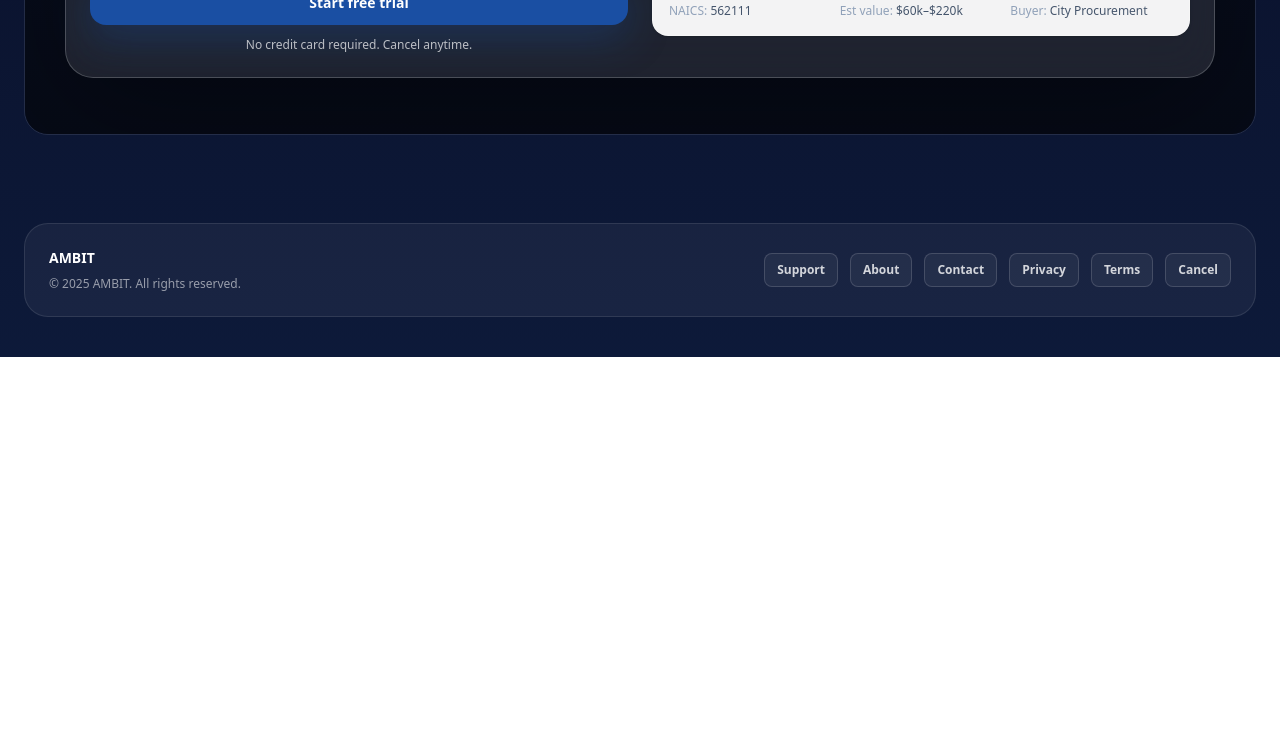
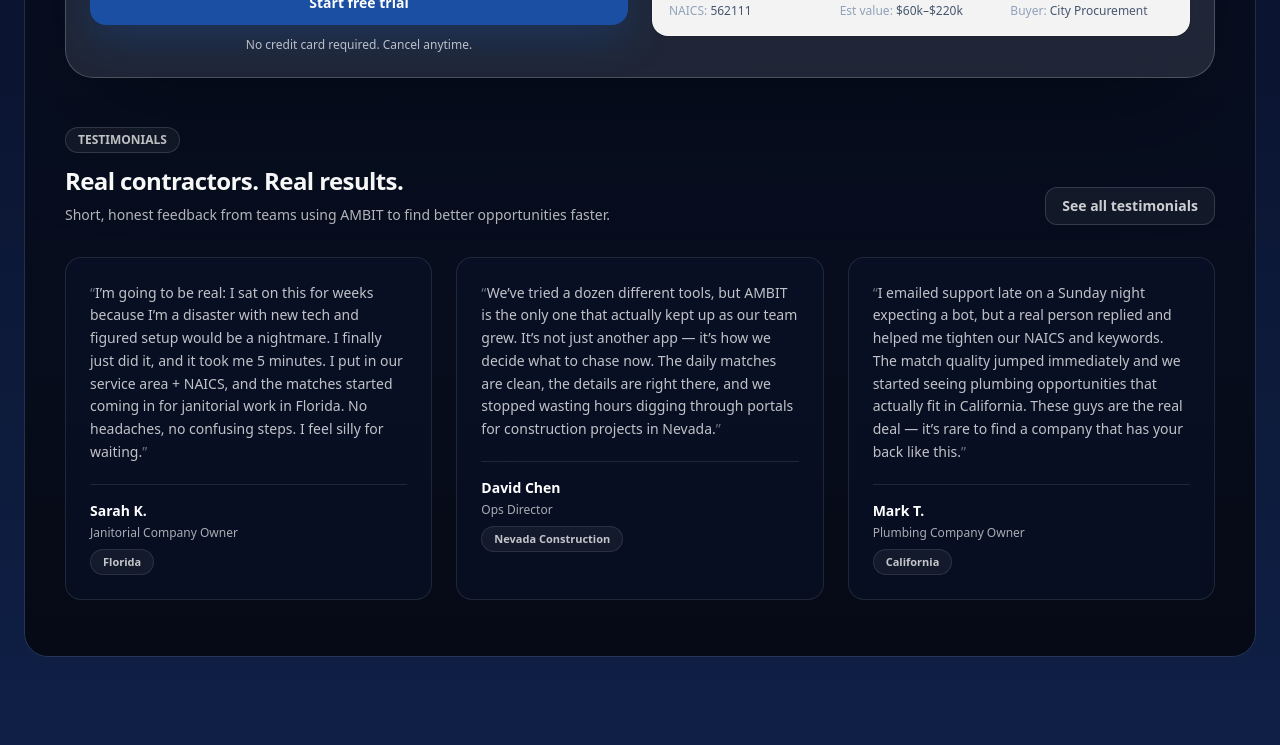
Before and after one commit to seansevrix/ambit, a Next.js app: page / in a window 1280 px wide. Shown: the part 819-1564 px from the top of the page. Before the commit the page ends 1176 px from the top, so only its background shows below. Built offline with nearby package versions, Linux system fonts and the light colour scheme; no server answers.

Commit message:
Add testimonials below signup panel

```diff
--- a/app/page.tsx
+++ b/app/page.tsx
@@ -2,6 +2,30 @@ import Link from "next/link";
 import ConciergeLeadCapture from "./components/ConciergeLeadCapture";
 
 const LINK = "text-sm font-semibold text-white/75 hover:text-white transition";
+
+const TESTIMONIALS = [
+  {
+    quote:
+      "I’m going to be real: I sat on this for weeks because I’m a disaster with new tech and figured setup would be a nightmare. I finally just did it, and it took me 5 minutes. I put in our service area + NAICS, and the matches started coming in for janitorial work in Florida. No headaches, no confusing steps. I feel silly for waiting.",
+    name: "Sarah K.",
+    title: "Janitorial Company Owner",
+    location: "Florida",
+  },
+  {
+    quote:
+      "We’ve tried a dozen different tools, but AMBIT is the only one that actually kept up as our team grew. It’s not just another app — it’s how we decide what to chase now. The daily matches are clean, the details are right there, and we stopped wasting hours digging through portals for construction projects in Nevada.",
+    name: "David Chen",
+    title: "Ops Director",
+    location: "Nevada Construction",
+  },
+  {
+    quote:
+      "I emailed support late on a Sunday night expecting a bot, but a real person replied and helped me tighten our NAICS and keywords. The match quality jumped immediately and we started seeing plumbing opportunities that actually fit in California. These guys are the real deal — it’s rare to find a company that has your back like this.",
+    name: "Mark T.",
+    title: "Plumbing Company Owner",
+    location: "California",
+  },
+];
 
 export default function HomePage() {
   return (
@@ -39,6 +63,57 @@ export default function HomePage() {
           <div id="preview" className="mx-auto mt-8 max-w-6xl sm:mt-10">
             <ConciergeLeadCapture />
           </div>
+
+          {/* TESTIMONIALS (below signup panel) */}
+          <div className="mx-auto mt-10 max-w-6xl sm:mt-12">
+            <div className="flex flex-col gap-3 sm:flex-row sm:items-end sm:justify-between">
+              <div>
+                <div className="inline-flex items-center rounded-full border border-white/15 bg-white/5 px-3 py-1 text-xs font-semibold text-white/80">
+                  TESTIMONIALS
+                </div>
+                <h2 className="mt-3 text-xl font-semibold tracking-tight text-white sm:text-2xl">
+                  Real contractors. Real results.
+                </h2>
+                <p className="mt-2 max-w-2xl text-sm text-white/70">
+                  Short, honest feedback from teams using AMBIT to find better opportunities faster.
+                </p>
+              </div>
+
+              <div className="flex">
+                <Link
+                  href="/testimonials"
+                  className="inline-flex items-center justify-center rounded-xl border border-white/15 bg-white/5 px-4 py-2 text-sm font-semibold text-white/80 hover:bg-white/10 hover:text-white"
+                >
+                  See all testimonials
+                </Link>
+              </div>
+            </div>
+
+            <div className="mt-6 grid gap-6 lg:mt-8 lg:grid-cols-3">
+              {TESTIMONIALS.map((t) => (
+                <div
+                  key={t.name}
+                  className="rounded-2xl border border-white/10 bg-[#0B1430]/40 p-6"
+                >
+                  <p className="text-sm leading-relaxed text-white/75">
+                    <span className="text-white/40">“</span>
+                    {t.quote}
+                    <span className="text-white/40">”</span>
+                  </p>
+
+                  <div className="mt-5 h-px w-full bg-white/10" />
+
+                  <div className="mt-4">
+                    <div className="text-sm font-semibold text-white">{t.name}</div>
+                    <div className="mt-1 text-xs text-white/65">{t.title}</div>
+                    <div className="mt-2 inline-flex items-center rounded-full border border-white/10 bg-white/5 px-3 py-1 text-[11px] font-semibold text-white/75">
+                      {t.location}
+                    </div>
+                  </div>
+                </div>
+              ))}
+            </div>
+          </div>
         </div>
       </section>
     </div>
```
